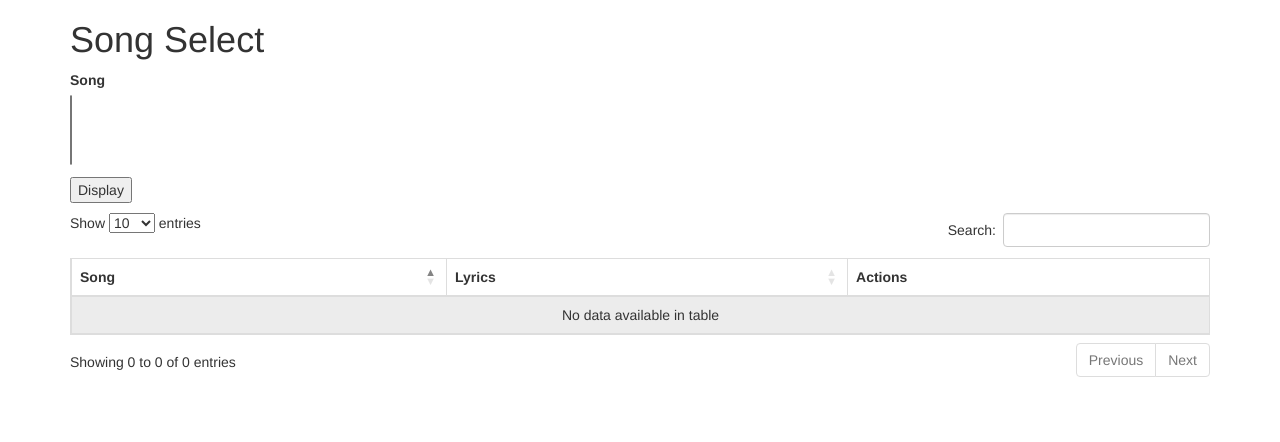
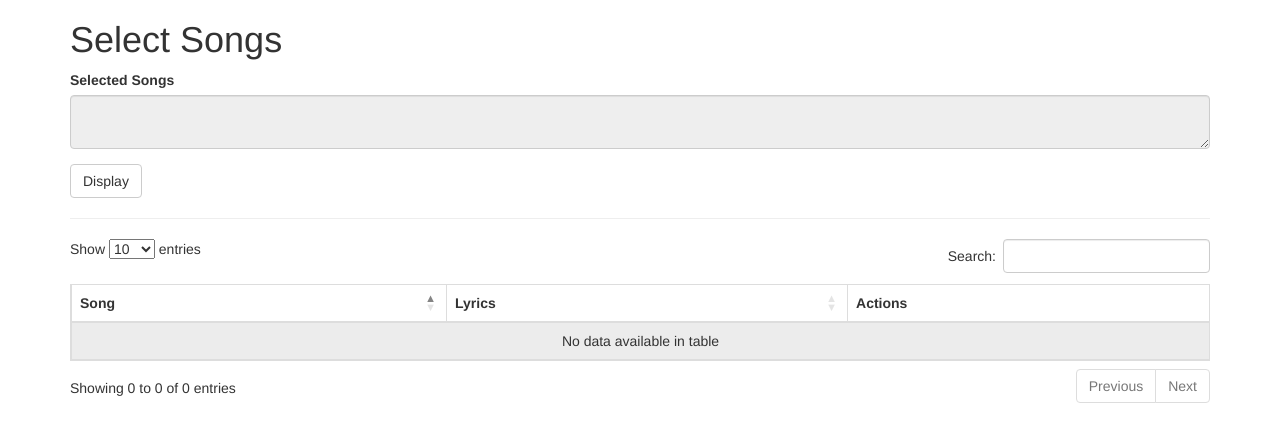
Before and after one commit to helloqx/website-test, a Flask app: page / in a window 1280 px wide. Shown: the top 442 px of the page. Run offline with Flask 2, Linux system fonts and the light colour scheme; data that the repository does not hold is empty; some libraries are stand-ins or nearby versions.

Commit message:
Modified form

```diff
--- a/app/forms.py
+++ b/app/forms.py
@@ -1,7 +1,8 @@
 from flask_wtf import FlaskForm
-from wtforms import SelectMultipleField, SubmitField
+from wtforms import HiddenField, TextAreaField, SubmitField
 from wtforms.validators import DataRequired
 
 class SongSelectForm(FlaskForm):
-    song = SelectMultipleField(label='Song')
+    ids = HiddenField(label='IDs', render_kw={'readonly': True})
+    selected = TextAreaField(label='Selected Songs', render_kw={'readonly': True}, validators=[DataRequired()])
     submit = SubmitField(label='Display')
--- a/app/routes.py
+++ b/app/routes.py
@@ -1,4 +1,4 @@
-from flask import render_template, request
+from flask import render_template, request, redirect
 from app import app
 from app.forms import SongSelectForm
 from app.models import Song
@@ -9,16 +9,19 @@ from datetime import datetime
 def index():
     all_songs = Song.query.all()
     form = SongSelectForm()
-    form.song.choices = [(s.id, s.title) for s in all_songs]
     return render_template('index.html', title='Home', form=form, songs=all_songs)
 
 @app.route('/display', methods=['GET', 'POST'])
 def display():
-    all_songs = []
-    selected_songs = request.form.getlist('song')
-    for song_id in selected_songs:
-        song = Song.query.filter_by(id=song_id).one()
-        for verse in song.lyrics.split("\n\n"):
-        	slide = Song(title=song.title, lyrics=verse)
-        	all_songs.append(slide)
-    return render_template('display.html', title='Display', slides=all_songs, slide_title='Worship', subtitle=datetime.utcnow())
+    form = SongSelectForm()
+    if not form.validate_on_submit():
+        return redirect('/index')
+    else:
+        all_songs = []
+        selected_songs = request.form.get('ids').split(", ")
+        for song_id in selected_songs:
+            song = Song.query.filter_by(id=song_id).one()
+            for verse in song.lyrics.split("\n\n"):
+            	slide = Song(title=song.title, lyrics=verse)
+            	all_songs.append(slide)
+        return render_template('display.html', title='Display', slides=all_songs, slide_title='Worship', subtitle=datetime.utcnow())
--- a/app/templates/_song.html
+++ b/app/templates/_song.html
@@ -6,8 +6,8 @@
 		{{ song.lyrics.split("\n\n")[0] }}
     </td>
     <td class="text-center">
-    	<a href="#" id="{{song.id}}" data-toggle="tooltip" title="Add">
-          <span class="glyphicon glyphicon-plus"></span>
+    	<a href="#" class="select" id="{{song.id}}" name="《{{song.title}}》" data-toggle="tooltip" title="Add">
+          <span class="glyphicon glyphicon-plus" id="{{song.id}}"></span>
         </a>
         <a href="https://www.youtube.com/results?search_query={{song.title}}" target="_blank" data-toggle="tooltip" title="Listen">
           <span class="glyphicon glyphicon-music"></span>
--- a/app/templates/index.html
+++ b/app/templates/index.html
@@ -1,17 +1,12 @@
 {% extends "base.html" %}
+{% import 'bootstrap/wtf.html' as wtf %}
 
 {% block app_content %}
-    <h1>Song Select</h1>
+    <h1>Select Songs</h1>
     <form action="{{ url_for('display') }}", method="POST">
-        {#{ form.hidden_tag() }#}
-        <p>
-            {{ form.song.label }}<br>
-            {{ form.song() }}
-        </p>
-        <p>
-        	{{ form.submit() }}
-        </p>
+        {{ wtf.quick_form(form) }}
     </form>
+    <hr>
     <table id="all_songs" class="table table-striped table-bordered">
         <thead>
             <tr>
@@ -33,9 +28,14 @@
 <script type="text/javascript" src="https://cdn.datatables.net/1.10.16/js/jquery.dataTables.min.js"></script>
 <script type="text/javascript" src="https://cdn.datatables.net/1.10.16/js/dataTables.bootstrap.min.js"></script>
 <script>
+    var chosenSongId = []
+    var chosenSongTitles = []
+
     $(document).ready( function () {
         $('#all_songs').DataTable();
         $('[data-toggle="tooltip"]').tooltip();
+        $('#id').val("");
+        $('#selected').val("");
     } );
 
     $('#all_songs').dataTable( {
@@ -43,5 +43,20 @@
             { "orderable": false, "targets": 2 }
         ]
     } );
+    $('.select').click( function(e) {
+        var id = $(this).attr('id')
+        var index = chosenSongId.indexOf(id);
+        if (index > -1) {
+          chosenSongId.splice(index, 1);
+          chosenSongTitles.splice(index, 1);
+        } else {
+            chosenSongId.push(id)
+            chosenSongTitles.push($(this).attr('name'))
+        }
+        //TODO:$('.glyphicon#' + id).toggleClass('glyphicon-plus').toggleClass('glyphicon-minus')
+        $('#ids').val(chosenSongId.join(', '));
+        $('#selected').val(chosenSongTitles.join(', '));
+        e.preventDefault();
+    });
 </script>
 {% endblock %}
```
